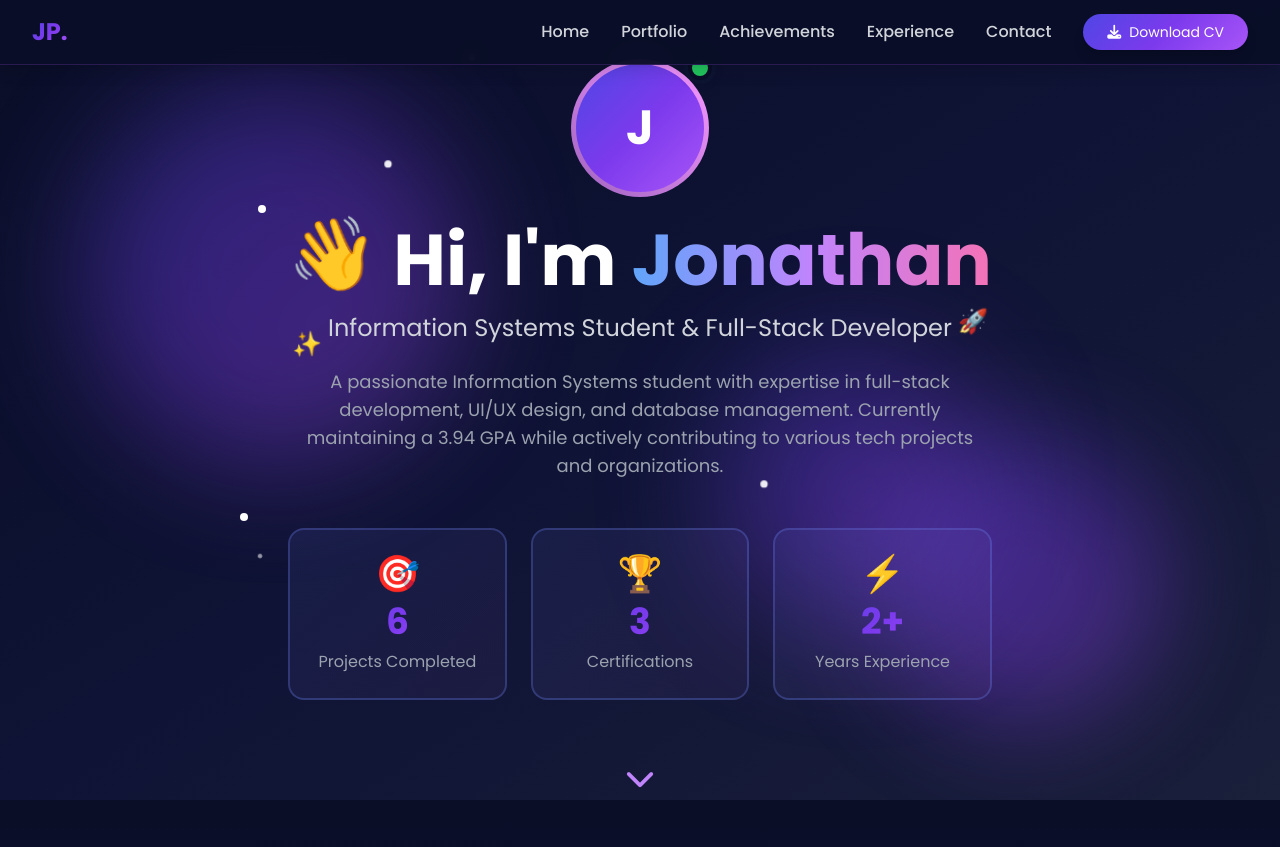
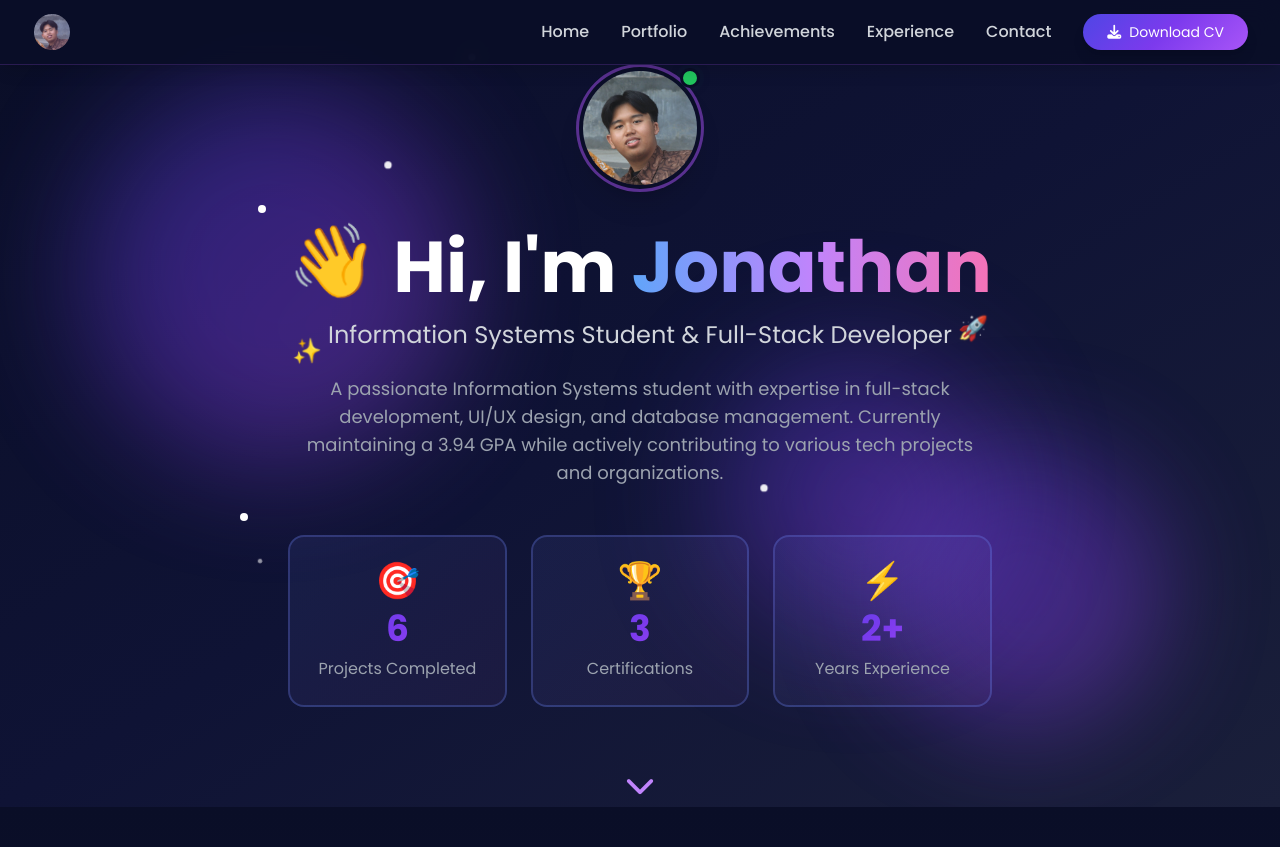
Before and after one commit to jonathanpys/portfolioflask, a Flask app: page / in a window 1280 px wide. Shown: the top 847 px of the page. Run offline with Flask 3, Linux system fonts and the light colour scheme; data that the repository does not hold is empty; some libraries are stand-ins or nearby versions.

Commit message:
update gambar

```diff
--- a/templates/index.html
+++ b/templates/index.html
@@ -514,7 +514,14 @@
   <nav class="fixed top-0 left-0 right-0 bg-[#0a0e27]/95 backdrop-blur-md z-50 shadow-lg border-b border-purple-500/20">
     <div class="max-w-7xl mx-auto px-4 sm:px-6 lg:px-8">
       <div class="flex justify-between items-center h-16">
-        <a href="#home" class="text-2xl font-bold gradient-text wiggle">JP<span class="text-purple-400">.</span></a>
+        <a href="#home" class="flex items-center group wiggle">
+          <div
+            class="w-10 h-10 relative rounded-full overflow-hidden border-2 border-transparent group-hover:border-purple-500 transition-all duration-300">
+            <img src="{{ url_for('static', filename='assets/img/IMG_0059.JPG') }}" alt="Logo Jonathan"
+              class="w-full h-full object-cover group-hover:scale-110 transition-transform duration-500">
+            <div class="absolute inset-0 bg-purple-500/10 group-hover:bg-transparent transition-colors"></div>
+          </div>
+        </a>
 
         <div class="hidden md:flex space-x-8 items-center">
           <a href="#home"
@@ -578,14 +585,15 @@
     <div class="max-w-7xl mx-auto px-4 sm:px-6 lg:px-8 relative z-10">
       <div class="text-center">
         <!-- Animated Avatar -->
-        <div class="mb-8 relative inline-block">
-          <div
-            class="avatar w-32 h-32 mx-auto rounded-full gradient-bg flex items-center justify-center text-white text-5xl font-bold relative pulse">
-            {{ data.name[0] }}
+        <div class="mb-8 relative inline-block text-center w-full reveal reveal-scale">
+          <div class="relative w-32 h-32 mx-auto">
+            <img src="{{ url_for('static', filename='assets/img/IMG_0059.jpg') }}" alt="{{ data.name }}"
+              class="w-full h-full rounded-full object-cover border-[3px] border-purple-500/50 shadow-xl p-1 bg-[#0a0e27]/80 backdrop-blur-sm">
+
             <div
-              class="absolute -top-2 -right-2 w-6 h-6 bg-green-500 rounded-full border-4 border-[#0a0e27] animate-ping">
+              class="absolute top-1 right-1 w-5 h-5 bg-green-500 rounded-full border-[3px] border-[#0a0e27] animate-ping opacity-75">
             </div>
-            <div class="absolute -top-2 -right-2 w-6 h-6 bg-green-500 rounded-full border-4 border-[#0a0e27]"></div>
+            <div class="absolute top-1 right-1 w-5 h-5 bg-green-500 rounded-full border-[3px] border-[#0a0e27]"></div>
           </div>
         </div>
 
```
Also changed, not shown: static/assets/img/IMG_0059.JPG (added), static/assets/img/apple-touch-icon.png (deleted), static/assets/img/bg.jpg (deleted), static/assets/img/favicon.png (deleted), static/assets/img/football.png (deleted), static/assets/img/me.jpg (deleted), static/assets/img/profile-img.jpg (deleted).
